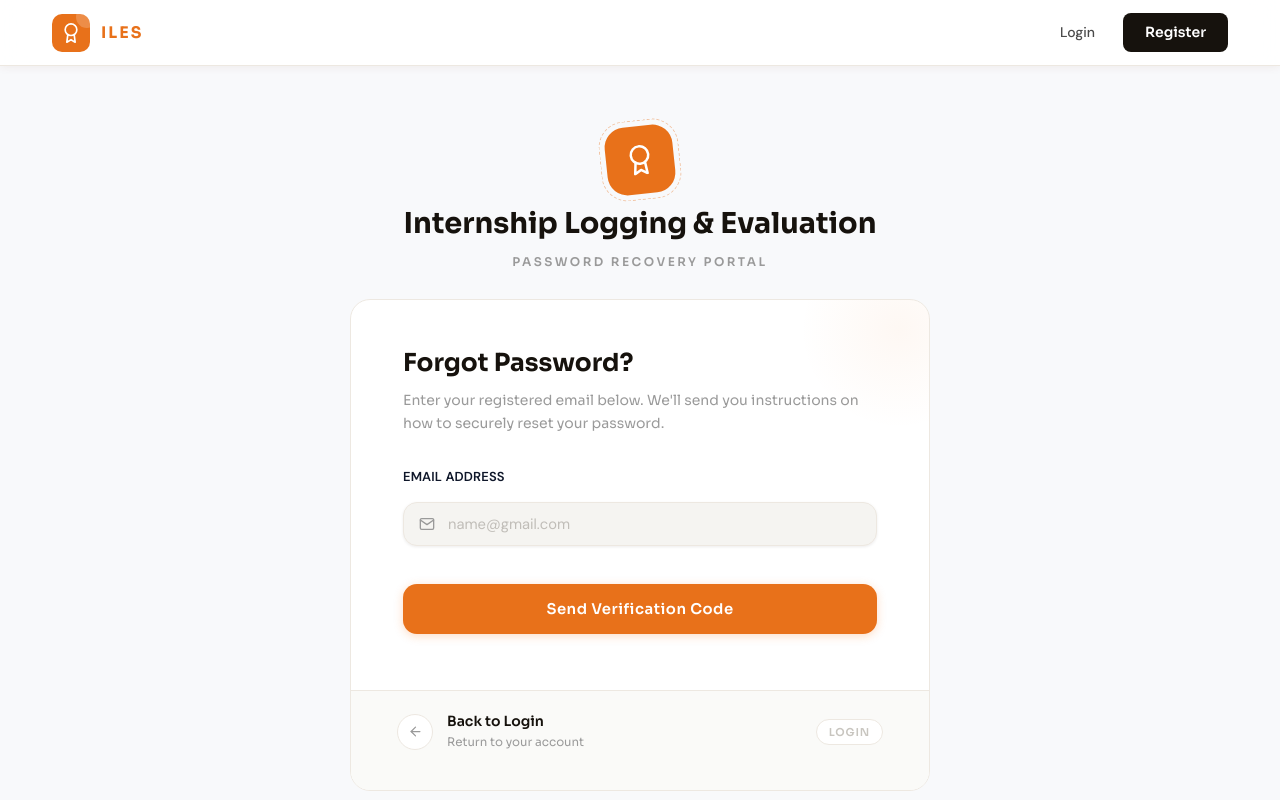
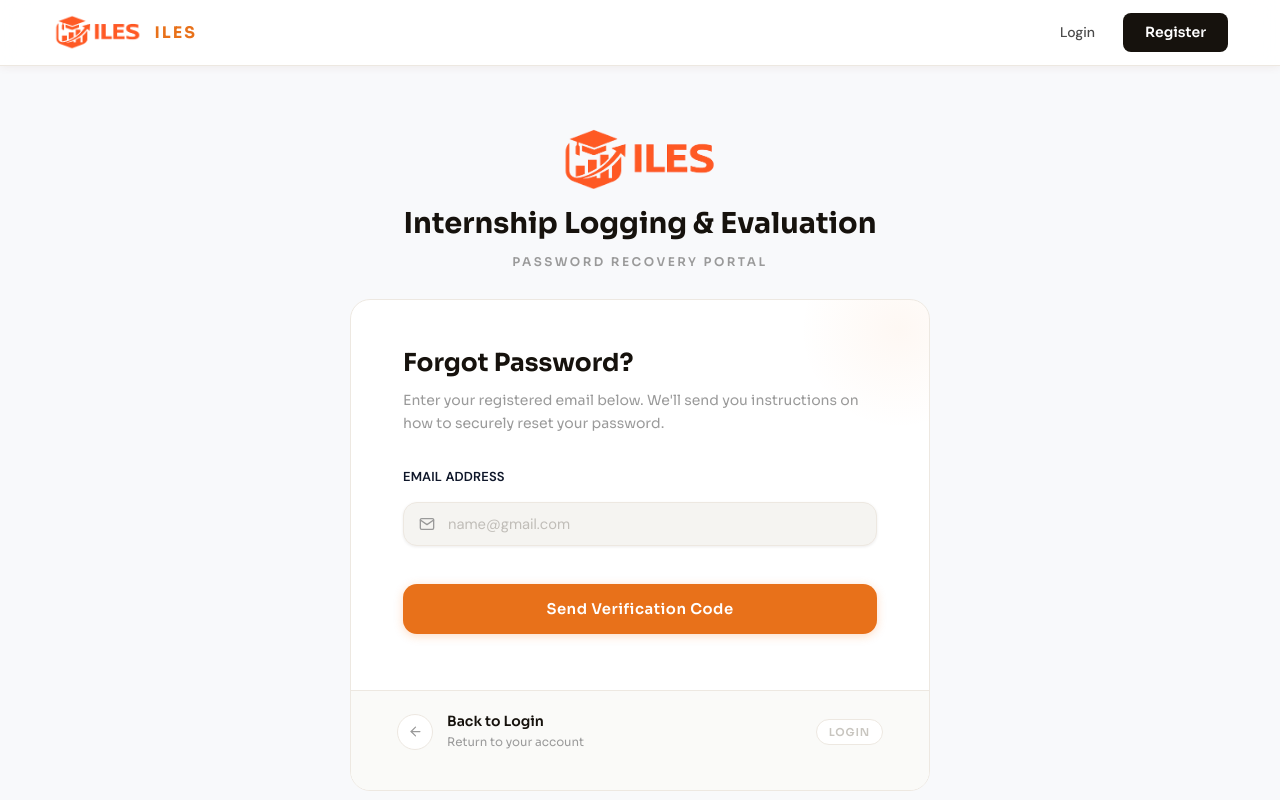
Before and after one commit to kalasamuel/ILES, a React (Vite) app in the folder frontend/iles-frontend/: page /forgot-password in a window 1280 px wide. Shown: the top 800 px of the page. Built offline with nearby package versions, Linux system fonts and the light colour scheme; no server answers.

Commit message:
Refactored ForgotPasswordPage to replace icon with logo image for improved branding and accessibility

```diff
--- a/frontend/iles-frontend/src/features/auth/pages/ForgotPasswordPage.css
+++ b/frontend/iles-frontend/src/features/auth/pages/ForgotPasswordPage.css
@@ -57,25 +57,26 @@ body {
 }
 
 .navbar-logo {
-  width: 38px;
   height: 38px;
-  background: var(--orange);
-  border-radius: 10px;
+  width: auto;
+  background: transparent;
+  border-radius: 0;
   display: flex;
   align-items: center;
   justify-content: center;
-  color: white;
   position: relative;
-  overflow: hidden;
+  overflow: visible;
 }
 
 .navbar-logo::after {
-  content: '';
-  position: absolute;
-  top: -8px; right: -8px;
-  width: 22px; height: 22px;
-  background: rgba(255,255,255,0.2);
-  border-radius: 50%;
+  display: none;
+}
+
+.navbar-logo-image {
+  height: 100%;
+  width: auto;
+  object-fit: contain;
+  display: block;
 }
 
 .navbar-title {
@@ -139,26 +140,29 @@ body {
 }
 
 .hero-icon {
-  width: 68px;
   height: 68px;
-  background: var(--orange);
-  border-radius: 20px;
+  width: auto;
+  background: transparent;
+  border-radius: 0;
   display: flex;
   align-items: center;
   justify-content: center;
   color: white;
   position: relative;
-  transform: rotate(-6deg);
+  transform: none;
   transition: transform 0.3s ease;
 }
-.hero-icon:hover { transform: rotate(0deg) scale(1.06); }
+.hero-icon:hover { transform: none; }
 
 .hero-icon::before {
-  content: '';
-  position: absolute;
-  inset: -6px;
-  border-radius: 26px;
-  border: 1.5px dashed rgba(232,113,26,0.4);
+  display: none;
+}
+
+.hero-logo-image {
+  height: 100%;
+  width: auto;
+  object-fit: contain;
+  display: block;
 }
 
 .hero-title {
--- a/frontend/iles-frontend/src/features/auth/pages/ForgotPasswordPage.jsx
+++ b/frontend/iles-frontend/src/features/auth/pages/ForgotPasswordPage.jsx
@@ -1,7 +1,8 @@
 import React, { useState } from 'react';
 import { Link } from 'react-router-dom';
-import { FiArrowLeft, FiAward, FiMail } from 'react-icons/fi';
+import { FiArrowLeft, FiMail } from 'react-icons/fi';
 import { authAPI } from '../../../services/endpoints';
+import ilesLogo from '../../../assets/iles_logo.png';
 import './ForgotPasswordPage.css';
 
 function ForgotPasswordPage() {
@@ -34,7 +35,7 @@ function ForgotPasswordPage() {
       <nav className="navbar">
         <Link to="/" className="navbar-brand">
           <div className="navbar-logo">
-            <FiAward size={20} />
+            <img src={ilesLogo} alt="ILES logo" className="navbar-logo-image" />
           </div>
           <span className="navbar-title">ILES</span>
         </Link>
@@ -50,7 +51,7 @@ function ForgotPasswordPage() {
         {/* Hero */}
         <div className="forgot-password-hero">
           <div className="hero-icon">
-            <FiAward size={30} />
+            <img src={ilesLogo} alt="ILES logo" className="hero-logo-image" />
           </div>
           <h1 className="hero-title">Internship Logging &amp; Evaluation</h1>
           <p className="hero-subtitle">Password Recovery Portal</p>
```
